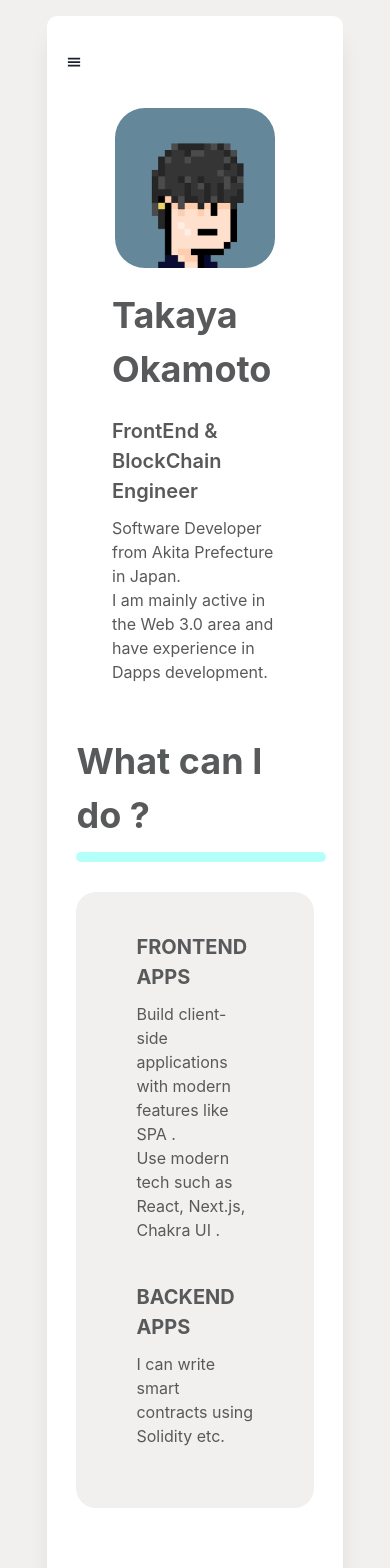
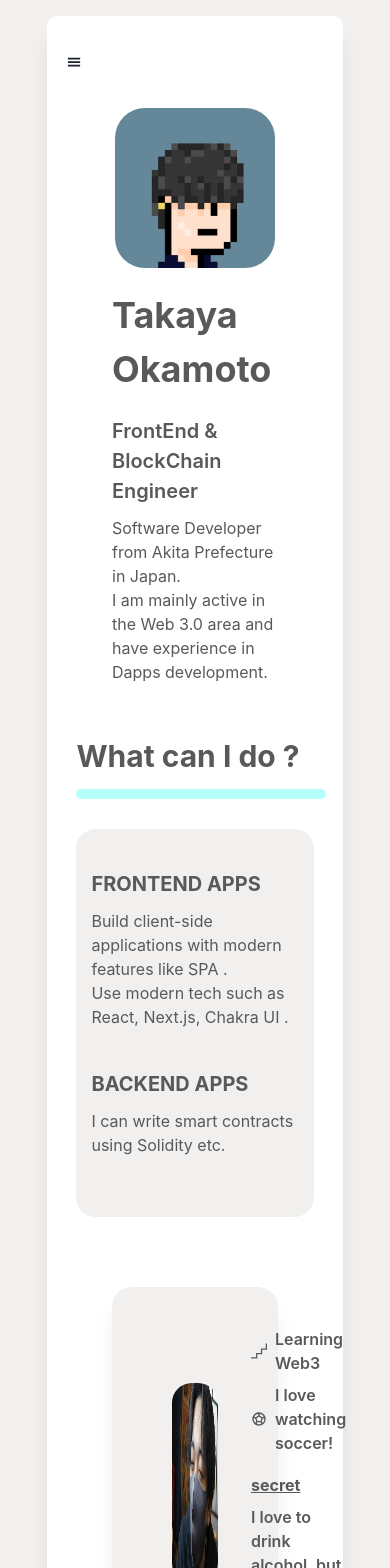
Before and after one commit to takaya-okamoto/okamoto-takaya.github.io, a Next.js app: page / in a window 390 px wide. Shown: the top 1568 px of the page. Built offline with nearby package versions, Linux system fonts and the light colour scheme.

Commit message:
responsive WhatCanIDo

```diff
--- a/components/mainArea/whatCanIDo.tsx
+++ b/components/mainArea/whatCanIDo.tsx
@@ -4,9 +4,15 @@ import { Line } from '../line/line'
 export function WhatCanIDo():JSX.Element {
   return (
     <Box p="20px 0">
-      <Text pb="10px" fontWeight="bold" fontSize="4xl" color="#58595b">What can I do ?</Text>
+      <Text pb="10px" fontWeight="bold" fontSize={["3xl", "4xl", "4xl"]} color="#58595b">What can I do ?</Text>
       <Line />
-      <Box bg="#F2F0EE" borderRadius="20px" p="30px 60px">
+      <Box
+       bg="#F2F0EE"
+       borderRadius="20px"
+       pt="30px" pb="30px"
+       pr={['15px', '30px', '30px']}
+       pl={['15px', '30px', '30px']}
+      >
         <Box pb="30px">
           <Text p="10px 0" fontWeight="bold" fontSize="xl" color="#58595b">FRONTEND APPS</Text>
           <Text color="#58595b">Build client-side applications with modern features like SPA . <br/> Use modern tech such as React, Next.js,  Chakra UI . </Text>
```
